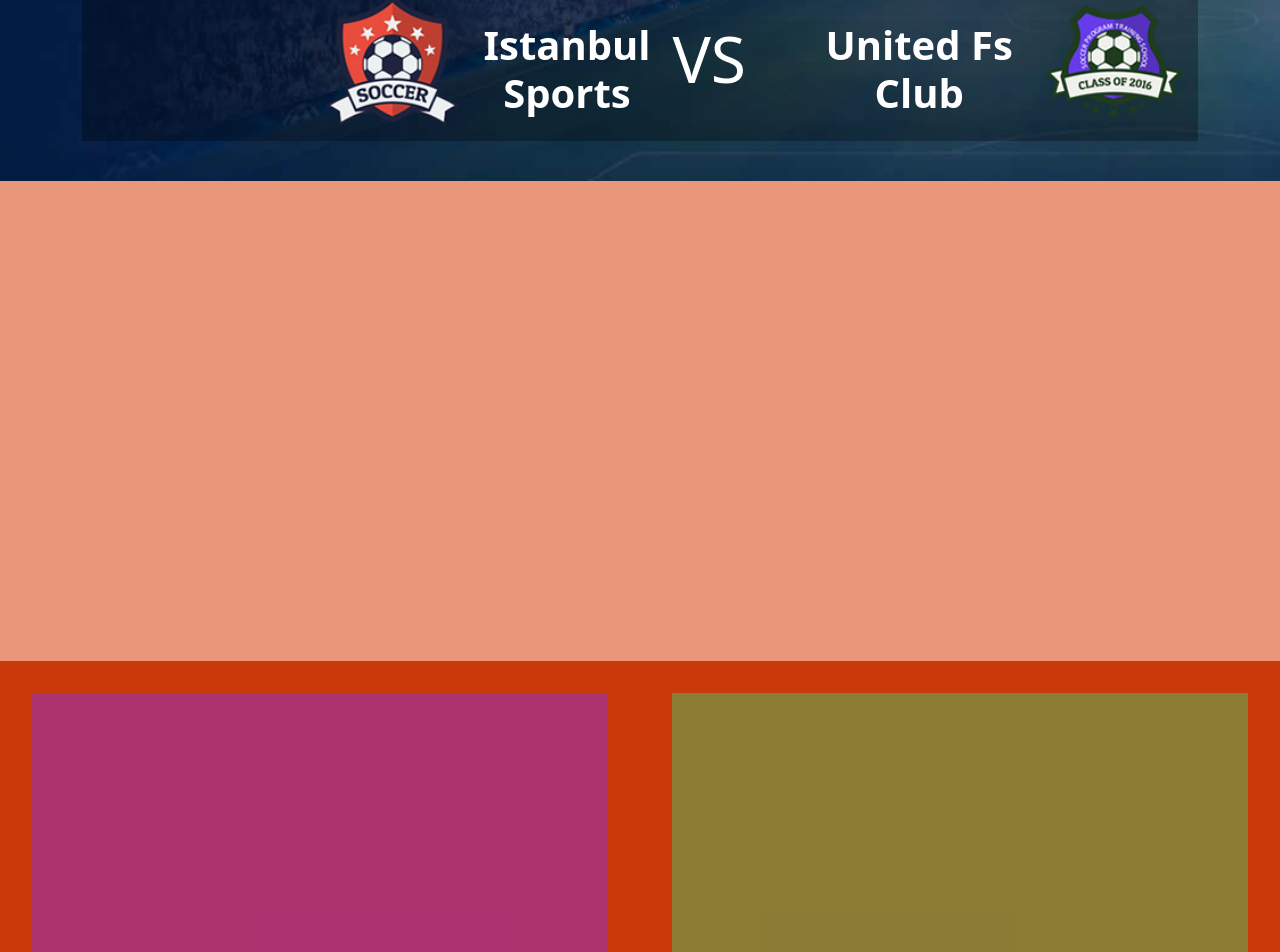
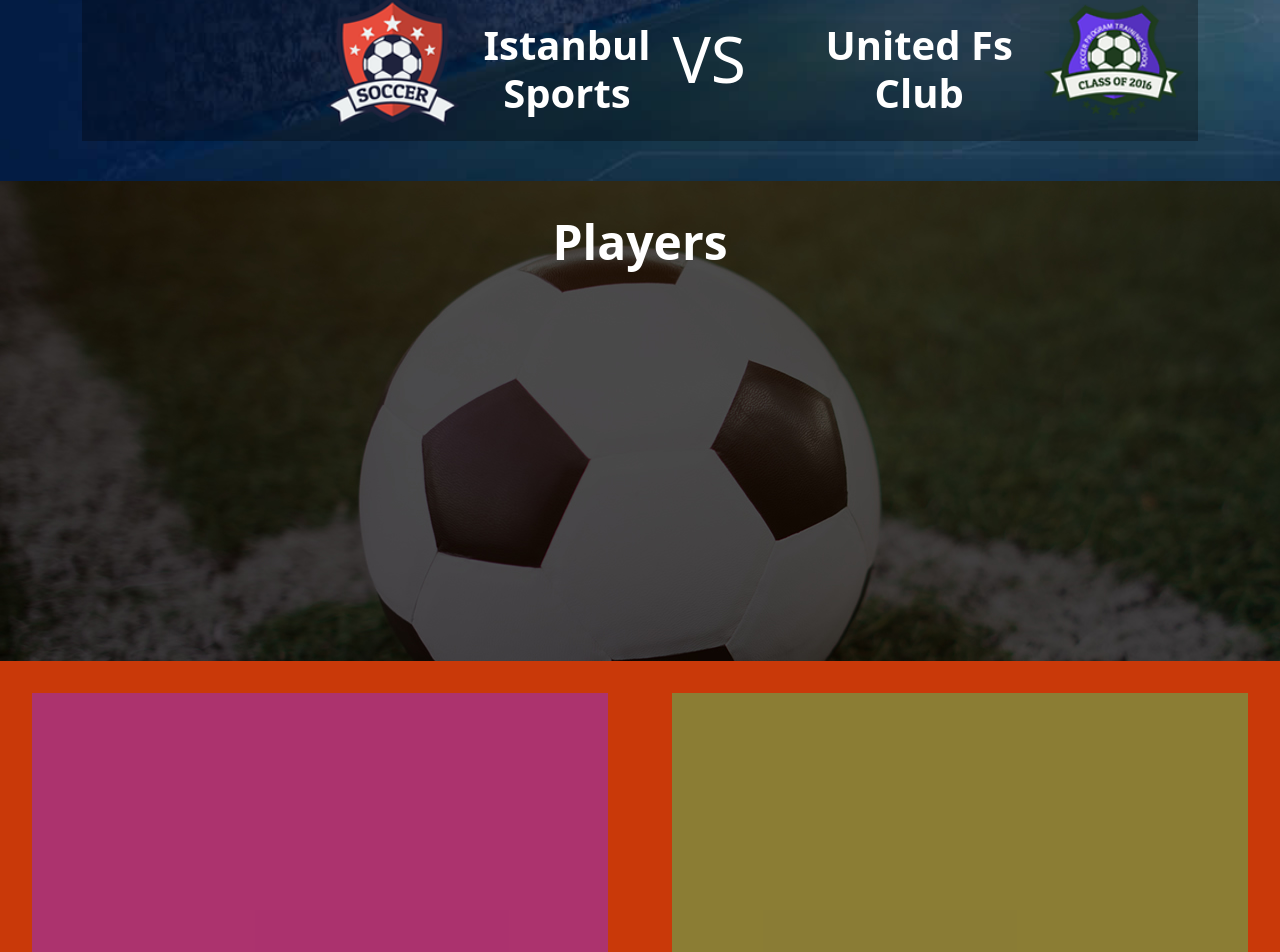
Before and after one commit to FrancescoLoCasto/proj-html-vuejs, a Vue app in the folder proj-html-vuejs/: page / in a window 1280 px wide. Shown: the part 2139-3091 px from the top of the page. Built offline with nearby package versions, Linux system fonts and the light colour scheme.

Commit message:
Start create players section

```diff
--- a/proj-html-vuejs/src/components/AppMain.vue
+++ b/proj-html-vuejs/src/components/AppMain.vue
@@ -27,7 +27,10 @@ export default {
                   </h4>
                   <img src="../assets/img/club-4.png" alt="">
                </div>
+
+
          </div>
+
 
 
          <div class="matchBanner">
@@ -101,12 +104,14 @@ export default {
                <img src="../assets/img/club-2.png" alt="">
             </div>
          </div>
-
-
+      </div>
 
    </div>
-   </div>
    <div class="containerPlayers">
+      <h1>
+         Players
+      </h1>
+
 
    </div>
 
@@ -151,8 +156,8 @@ export default {
 
 
       .matchBanner{
+         display: flex;
          padding-left: 15rem;
-         display: flex;
          height: 20vh;
          background-color: rgba(0, 0, 0, 0.3);
          margin-bottom: 2rem;
@@ -175,6 +180,14 @@ export default {
             }
          }
 
+
+         .blackDate{
+            height: 1rem;
+            width: 100%;
+            background-color: rgba(0, 0, 0, 0.582);
+            color: white;
+         }
+
          .squadTwo{
             display: flex;
             width: 50%;
@@ -194,7 +207,17 @@ export default {
 
    .containerPlayers{
       height: 60vh;
-      background-color: darksalmon;
+      background-image: url(../assets/img/player.jpg);
+      color: white;
+
+      h1{
+         padding: 2rem;
+         text-align: center;
+         font-size: 3rem;
+         font-weight: 700;
+      }
+
+
    }
 
    .containerTable{
```
Lines whose indentation alone changed are shown as unchanged.
